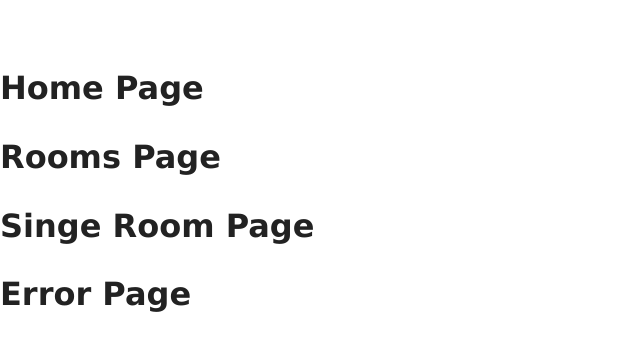
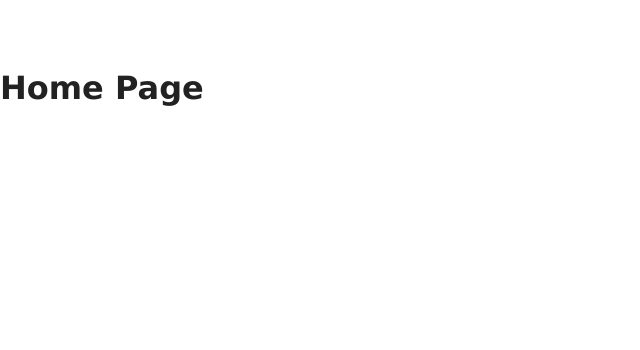
Before and after one commit to mb2o/react-beach-resort, a React (Create React App) app: page / in a window 1280 px wide. Shown: the top 350 px of the page, without its empty margins (0-640 px from the left). Built offline with nearby package versions, Linux system fonts and the light colour scheme.

Commit message:
Router Setup

```diff
--- a/src/App.js
+++ b/src/App.js
@@ -1,21 +1,23 @@
 import React, { Fragment } from 'react';
-import { BrowserRouter as Router, Route, Switch } from 'react-router-dom';
+import { Route, Switch } from 'react-router-dom';
+
 import Error from './pages/Error';
 import Home from './pages/Home';
 import Rooms from './pages/Rooms';
 import Single from './pages/Single';
+
 import './App.css';
 
 function App() {
   return (
     <Fragment>
-      <Router>
-        <Switch></Switch>
-      </Router>
-      <Home />
-      <Rooms />
-      <Single />
-      <Error />
+      {/* Navbar goes here */}
+      <Switch>
+        <Route exact path="/" component={Home} />
+        <Route exact path="/rooms" component={Rooms} />
+        <Route exact path="/rooms/:slug" component={Single} />
+        <Route component={Error} />
+      </Switch>
     </Fragment>
   );
 }
--- a/src/index.js
+++ b/src/index.js
@@ -1,9 +1,16 @@
 import React from 'react';
 import ReactDOM from 'react-dom';
+import { BrowserRouter as Router } from 'react-router-dom';
+
 import App from './App';
 import * as serviceWorker from './serviceWorker';
 
-ReactDOM.render(<App />, document.getElementById('root'));
+ReactDOM.render(
+  <Router>
+    <App />
+  </Router>,
+  document.getElementById('root')
+);
 
 // If you want your app to work offline and load faster, you can change
 // unregister() to register() below. Note this comes with some pitfalls.
```
